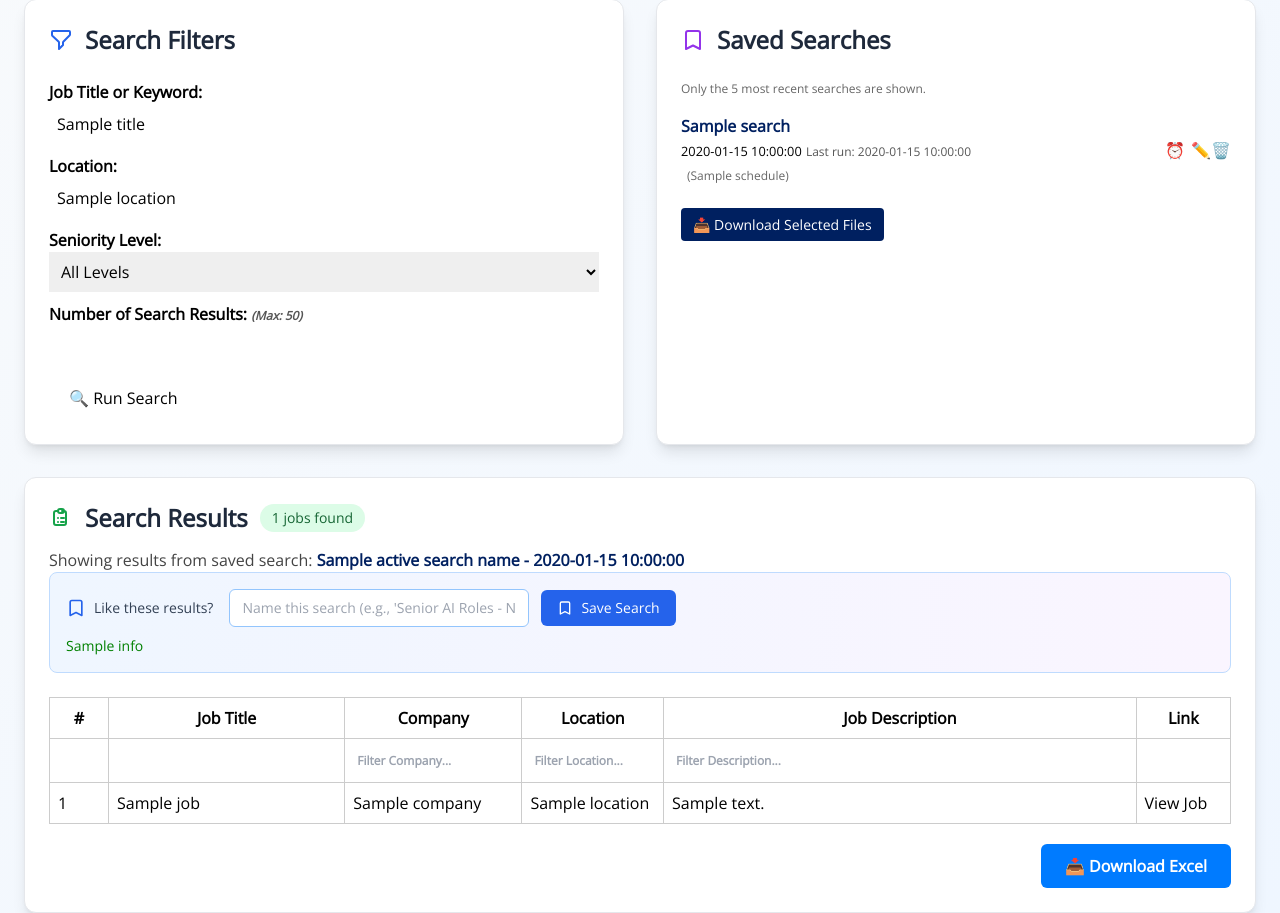
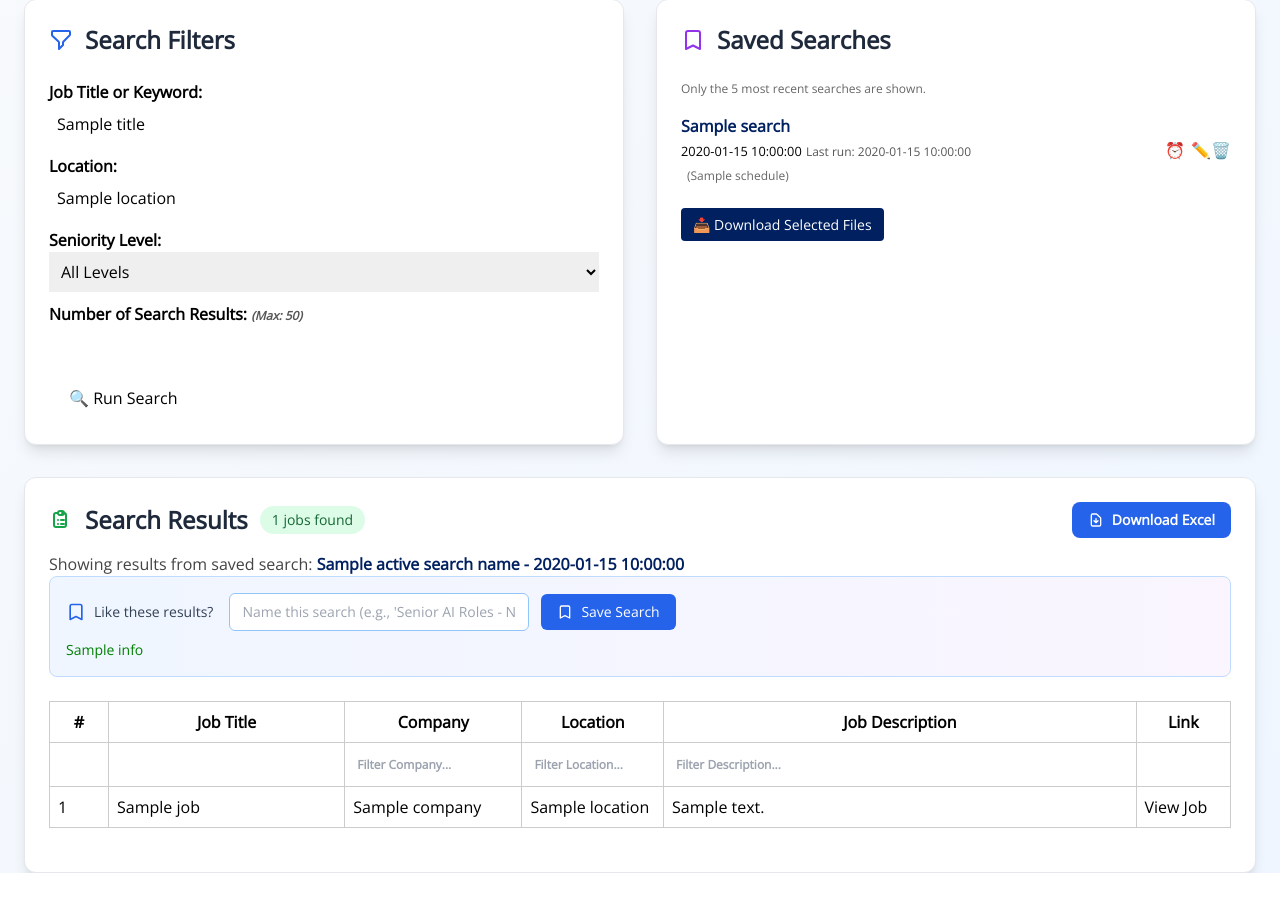
Before and after one commit to Frameit12/jobs_scraper, a Flask app: template templates/index.html in a window 1280 px wide. Shown: the part 149-1062 px from the top of the page. After the commit the page ends 1022 px from the top, so only its background shows below. Run offline with Flask 3, Linux system fonts and the light colour scheme; the template is opened without the code that fills it: most values are stand-ins (such as "Sample title", 1, 10 or a date in 2020); some libraries are stand-ins or nearby versions.

Commit message:
Update index.html

```diff
--- a/templates/index.html
+++ b/templates/index.html
@@ -138,7 +138,8 @@
 
         <!-- BOTTOM ROW: Search Results full width -->
         <div class="bg-white rounded-xl shadow-lg border border-gray-200 p-6">
-            <h2 class="text-2xl font-bold text-slate-800 mb-6 flex items-center">
+            <div class="flex items-center justify-between mb-6">
+                <h2 class="text-2xl font-bold text-slate-800 flex items-center">
                     <svg class="w-6 h-6 mr-3 text-green-600" fill="none" stroke="currentColor" viewBox="0 0 24 24">
                         <path stroke-linecap="round" stroke-linejoin="round" stroke-width="2" d="M9 5H7a2 2 0 00-2 2v10a2 2 0 002 2h8a2 2 0 002-2V7a2 2 0 00-2-2h-2M9 5a2 2 0 002 2h2a2 2 0 002-2M9 5a2 2 0 012-2h2a2 2 0 012 2m-3 7h3m-3 4h3m-6-4h.01M9 16h.01"></path>
                     </svg>
@@ -147,6 +148,17 @@
                         <span class="ml-3 px-3 py-1 bg-green-100 text-green-800 text-sm font-medium rounded-full">{{ jobs|length }} jobs found</span>
                     {% endif %}
                 </h2>
+                {% if jobs %}
+                <form method="POST" action="/download">
+                    <button type="submit" class="px-4 py-2 bg-blue-600 text-white text-sm font-semibold rounded-lg hover:bg-blue-700 transition-colors flex items-center">
+                        <svg class="w-4 h-4 mr-2" fill="none" stroke="currentColor" viewBox="0 0 24 24">
+                            <path stroke-linecap="round" stroke-linejoin="round" stroke-width="2" d="M12 10v6m0 0l-3-3m3 3l3-3m2 8H7a2 2 0 01-2-2V5a2 2 0 012-2h5.586a1 1 0 01.707.293l5.414 5.414a1 1 0 01.293.707V19a2 2 0 01-2 2z"></path>
+                        </svg>
+                        Download Excel
+                    </button>
+                </form>
+                {% endif %}
+            </div>
 
             {% if active_search_name %}
                 <p style="margin-top: -10px; color: #444;">
@@ -237,21 +249,6 @@
                         {% endfor %}
                     </tbody>
                 </table>
-
-            <form method="POST" action="/download" style="margin-top: 20px; text-align: right;">
-                <button type="submit" style="
-                    padding: 10px 24px;
-                    font-size: 16px;
-                    font-weight: 600;
-                    background-color: #007bff;
-                    color: white;
-                    border: none;
-                    border-radius: 6px;
-                    cursor: pointer;
-                ">
-                    📥 Download Excel
-                </button>
-            </form>
 
             {% elif jobs is defined and jobs|length == 0 %}
                 <p>No jobs found.</p>
```
Lines whose indentation alone changed are shown as unchanged.
